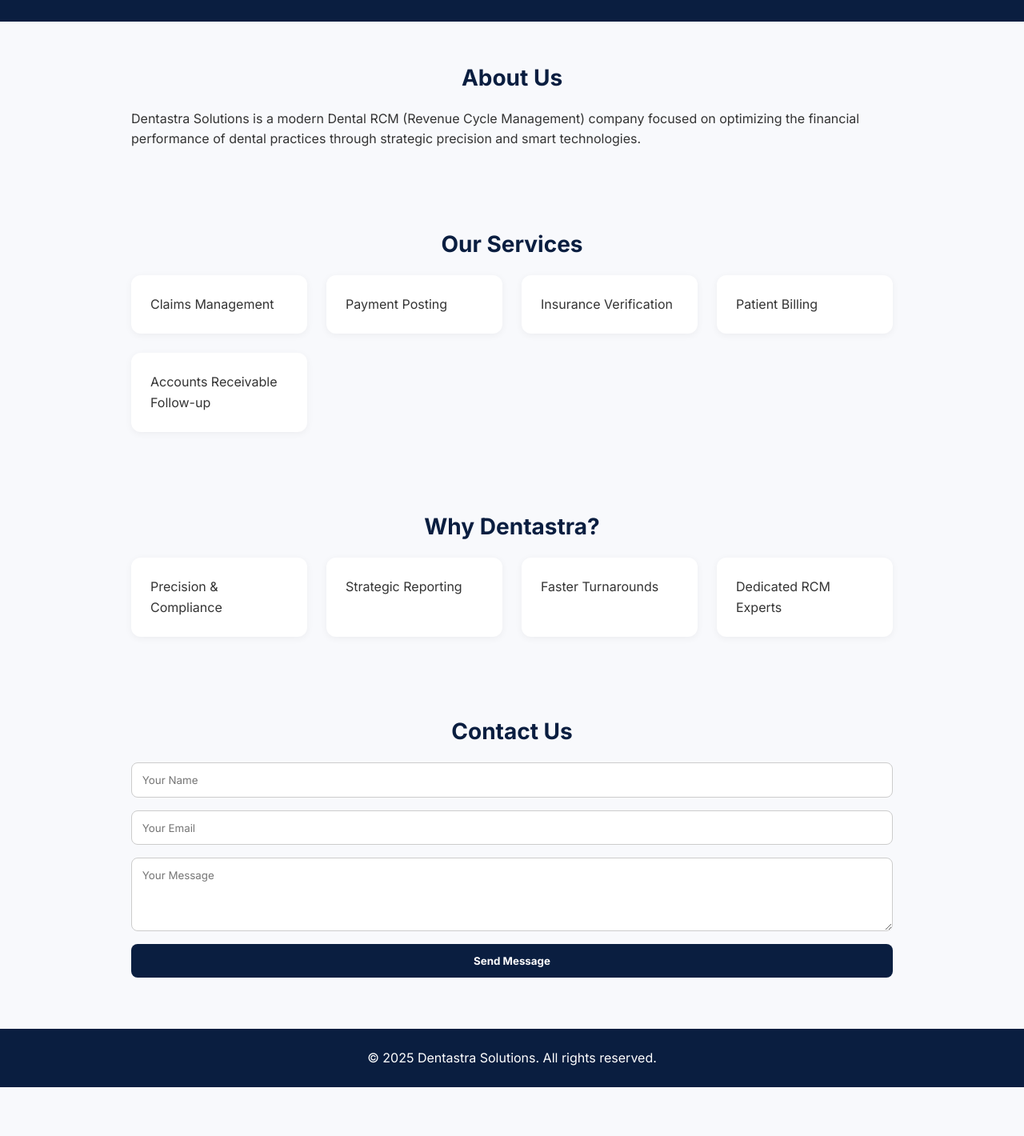
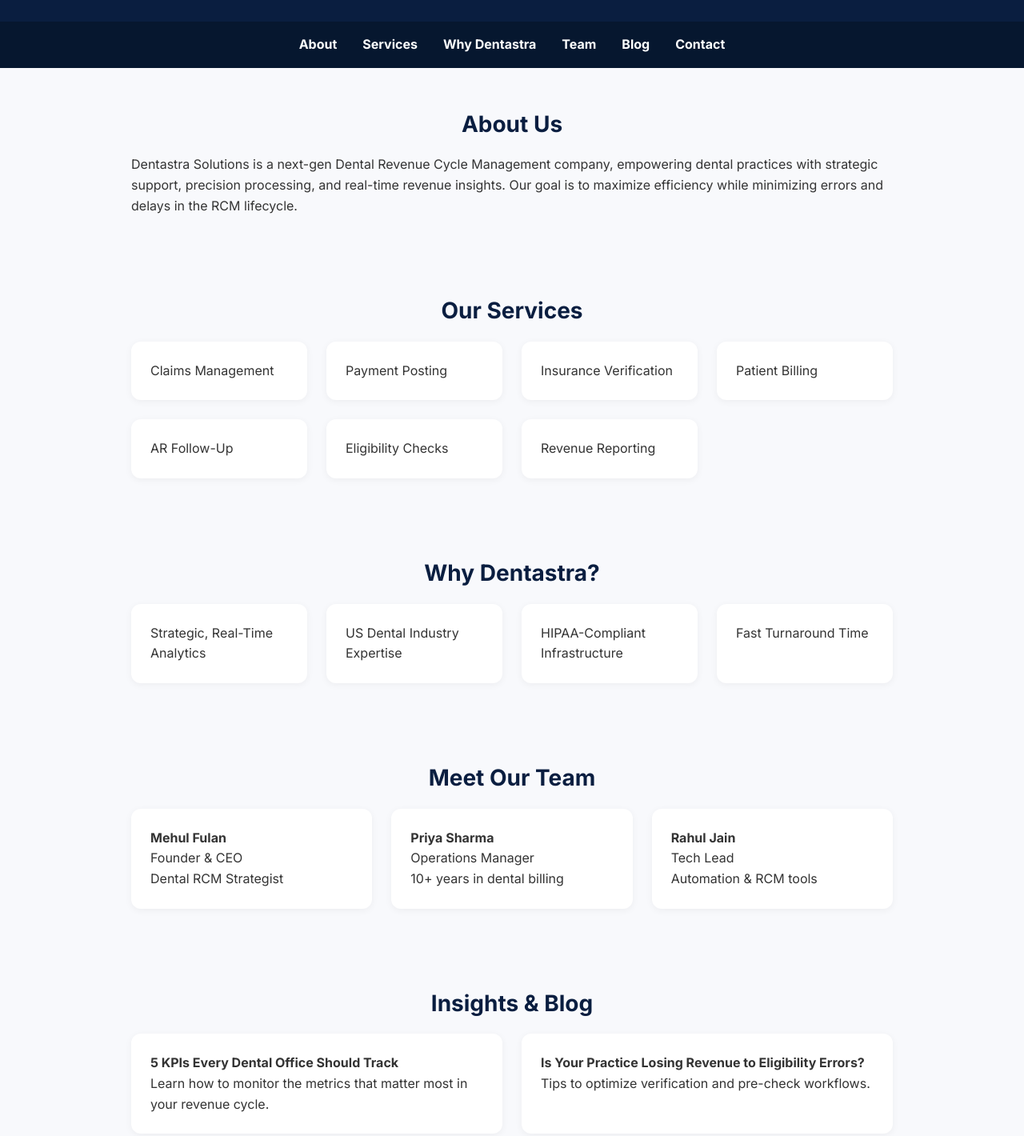
Before and after one commit to MehulFulan/dentastra-site, a plain HTML site: page index.html in a window 1280 px wide. Shown: the part 200-1620 px from the top of the page at 80% size. Before the commit the page ends 1559 px from the top, so only its background shows below. Drawn offline with Linux system fonts and the light colour scheme.

Commit message:
Add files via upload

```diff
--- a/index.html
+++ b/index.html
@@ -17,7 +17,6 @@
       background-color: #f8f9fc;
       color: #333;
       line-height: 1.6;
-      overflow-x: hidden;
     }
 
     header {
@@ -25,7 +24,24 @@
       color: #fff;
       padding: 2rem;
       text-align: center;
-      animation: fadeIn 1s ease-in-out;
+    }
+
+    nav {
+      background-color: #06172f;
+      display: flex;
+      justify-content: center;
+      gap: 2rem;
+      padding: 1rem;
+    }
+
+    nav a {
+      color: #fff;
+      text-decoration: none;
+      font-weight: bold;
+    }
+
+    nav a:hover {
+      text-decoration: underline;
     }
 
     header img {
@@ -47,7 +63,6 @@
       padding: 3rem 1.5rem;
       max-width: 1000px;
       margin: auto;
-      animation: fadeInUp 1s ease-in-out;
     }
 
     .section-title {
@@ -57,7 +72,7 @@
       text-align: center;
     }
 
-    .services, .features {
+    .services, .features, .team, .blog-preview {
       display: grid;
       grid-template-columns: repeat(auto-fit, minmax(220px, 1fr));
       gap: 1.5rem;
@@ -68,11 +83,13 @@
       border-radius: 12px;
       padding: 1.5rem;
       box-shadow: 0 2px 10px rgba(0,0,0,0.05);
-      transition: transform 0.3s ease;
     }
 
-    .card:hover {
-      transform: translateY(-5px);
+    footer {
+      background-color: #0a1e40;
+      color: #fff;
+      text-align: center;
+      padding: 1.5rem;
     }
 
     form input, form textarea, form button {
@@ -90,37 +107,6 @@
       border: none;
       cursor: pointer;
       font-weight: bold;
-      transition: background 0.3s ease;
-    }
-
-    form button:hover {
-      background: #09203b;
-    }
-
-    footer {
-      background-color: #0a1e40;
-      color: #fff;
-      text-align: center;
-      padding: 1.5rem;
-    }
-
-    @keyframes fadeIn {
-      from { opacity: 0; }
-      to { opacity: 1; }
-    }
-
-    @keyframes fadeInUp {
-      from { opacity: 0; transform: translateY(20px); }
-      to { opacity: 1; transform: translateY(0); }
-    }
-
-    @media (max-width: 600px) {
-      header h1 {
-        font-size: 1.5rem;
-      }
-      .section-title {
-        font-size: 1.4rem;
-      }
     }
   </style>
 </head>
@@ -131,35 +117,81 @@
     <p>Streamlining Revenue. Empowering Growth.</p>
   </header>
 
-  <section>
+  <nav>
+    <a href="#about">About</a>
+    <a href="#services">Services</a>
+    <a href="#why">Why Dentastra</a>
+    <a href="#team">Team</a>
+    <a href="#blog">Blog</a>
+    <a href="#contact">Contact</a>
+  </nav>
+
+  <section id="about">
     <h2 class="section-title">About Us</h2>
     <p>
-      Dentastra Solutions is a modern Dental RCM (Revenue Cycle Management) company focused on optimizing the financial performance of dental practices through strategic precision and smart technologies.
+      Dentastra Solutions is a next-gen Dental Revenue Cycle Management company, empowering dental practices with strategic support, precision processing, and real-time revenue insights. Our goal is to maximize efficiency while minimizing errors and delays in the RCM lifecycle.
     </p>
   </section>
 
-  <section>
+  <section id="services">
     <h2 class="section-title">Our Services</h2>
     <div class="services">
       <div class="card">Claims Management</div>
       <div class="card">Payment Posting</div>
       <div class="card">Insurance Verification</div>
       <div class="card">Patient Billing</div>
-      <div class="card">Accounts Receivable Follow-up</div>
+      <div class="card">AR Follow-Up</div>
+      <div class="card">Eligibility Checks</div>
+      <div class="card">Revenue Reporting</div>
     </div>
   </section>
 
-  <section>
+  <section id="why">
     <h2 class="section-title">Why Dentastra?</h2>
     <div class="features">
-      <div class="card">Precision & Compliance</div>
-      <div class="card">Strategic Reporting</div>
-      <div class="card">Faster Turnarounds</div>
-      <div class="card">Dedicated RCM Experts</div>
+      <div class="card">Strategic, Real-Time Analytics</div>
+      <div class="card">US Dental Industry Expertise</div>
+      <div class="card">HIPAA-Compliant Infrastructure</div>
+      <div class="card">Fast Turnaround Time</div>
     </div>
   </section>
 
-  <section>
+  <section id="team">
+    <h2 class="section-title">Meet Our Team</h2>
+    <div class="team">
+      <div class="card">
+        <strong>Mehul Fulan</strong><br>
+        Founder & CEO<br>
+        Dental RCM Strategist
+      </div>
+      <div class="card">
+        <strong>Priya Sharma</strong><br>
+        Operations Manager<br>
+        10+ years in dental billing
+      </div>
+      <div class="card">
+        <strong>Rahul Jain</strong><br>
+        Tech Lead<br>
+        Automation & RCM tools
+      </div>
+    </div>
+  </section>
+
+  <section id="blog">
+    <h2 class="section-title">Insights & Blog</h2>
+    <div class="blog-preview">
+      <div class="card">
+        <strong>5 KPIs Every Dental Office Should Track</strong>
+        <p>Learn how to monitor the metrics that matter most in your revenue cycle.</p>
+      </div>
+      <div class="card">
+        <strong>Is Your Practice Losing Revenue to Eligibility Errors?</strong>
+        <p>Tips to optimize verification and pre-check workflows.</p>
+      </div>
+    </div>
+  </section>
+
+  <section id="contact">
     <h2 class="section-title">Contact Us</h2>
     <form>
       <input type="text" placeholder="Your Name">
```
